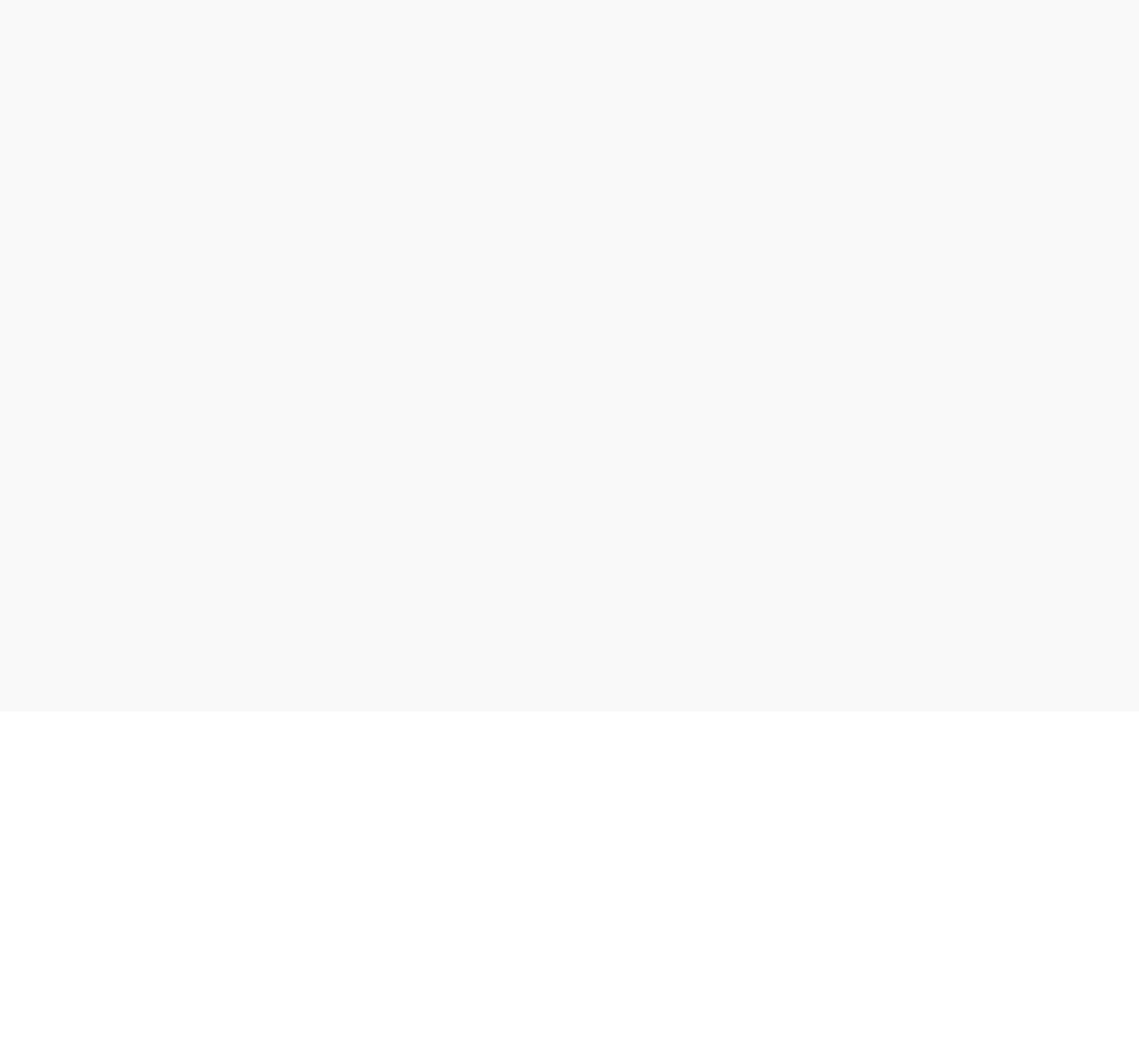
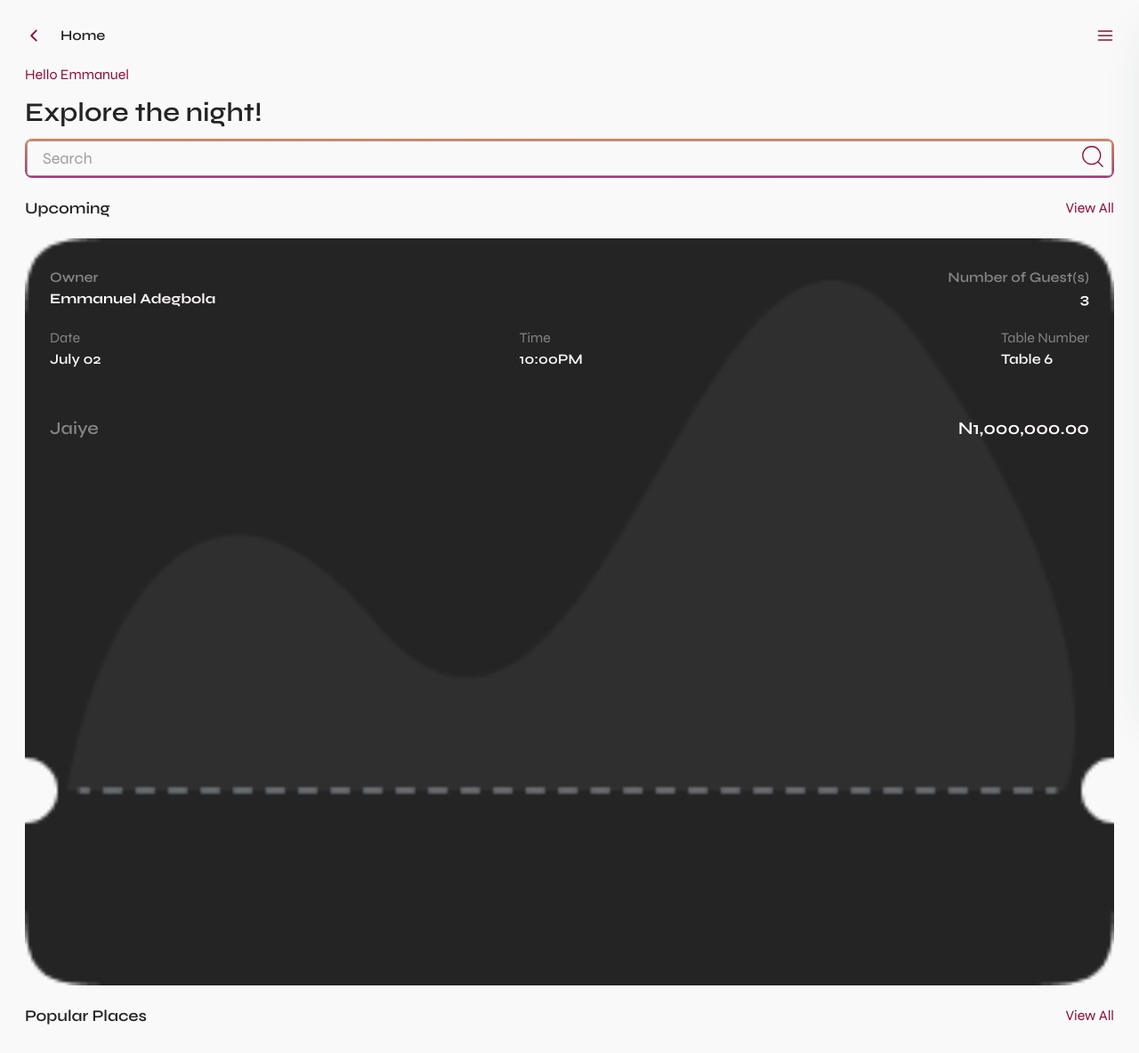
Before and after one commit to BamBam-Automation/jaiye, a React (Create React App) app: page /dashboard in a window 1280 px wide. Before the commit this address had no page. Shown: the whole page at 89% size. Before the commit the page ends 800 px from the top, so only its background shows below. Built offline with nearby package versions, Linux system fonts and the light colour scheme.

Commit message:
Dashboard Started

```diff
--- a/src/App.js
+++ b/src/App.js
@@ -7,6 +7,7 @@ import Clubpage from './Pages/Clubpage';
 import Ticket from './Pages/Ticket';
 import QRCode from './Pages/QRCode';
 import History from './Pages/History';
+import Home from './Pages/Home';
 
 
 function App() {
@@ -17,6 +18,7 @@ function App() {
           <Route path='/' element={<Membership />} />
           <Route path="welcome" element={<Welcome />} />
           <Route path='location' element={<Location />} />
+          <Route path='dashboard' element={<Home />} />
           <Route path='explore' element={<Explore />} />
           <Route path="club" element={<Clubpage />} />
           <Route path="ticket" element={<Ticket />} />
--- /dev/null
+++ b/src/Pages/Home.jsx
@@ -0,0 +1,32 @@
+import React from "react";
+import NavBar from "../components/NavBar";
+import Input from "../components/Input";
+import { CiSearch } from "react-icons/ci";
+import HistoryCard from "../components/HistoryCard";
+
+const Home = () => {
+  return (
+    <div className="p-7 grid gap-5 items-start">
+      <NavBar title={"Home"} />
+      <div className="space-y-3">
+        <p className="text-primary">Hello Emmanuel</p>
+        <h4 className="font-semibold text-3xl">Explore the night!</h4>
+        <div className="mb-5 sticky top-0">
+          <Input type="search" id="search" label="Search" />
+          <CiSearch className="absolute text-primary top-1 right-2 h-8 w-8" />
+        </div>
+      </div>
+      <div className="flex justify-between items-center">
+        <p className="font-semibold text-lg">Upcoming</p>
+        <p className="text-primary">View All</p>
+      </div>
+      <HistoryCard />
+      <div className="flex justify-between items-center">
+        <p className="font-semibold text-lg">Popular Places</p>
+        <p className="text-primary">View All</p>
+      </div>
+    </div>
+  );
+};
+
+export default Home;
```
